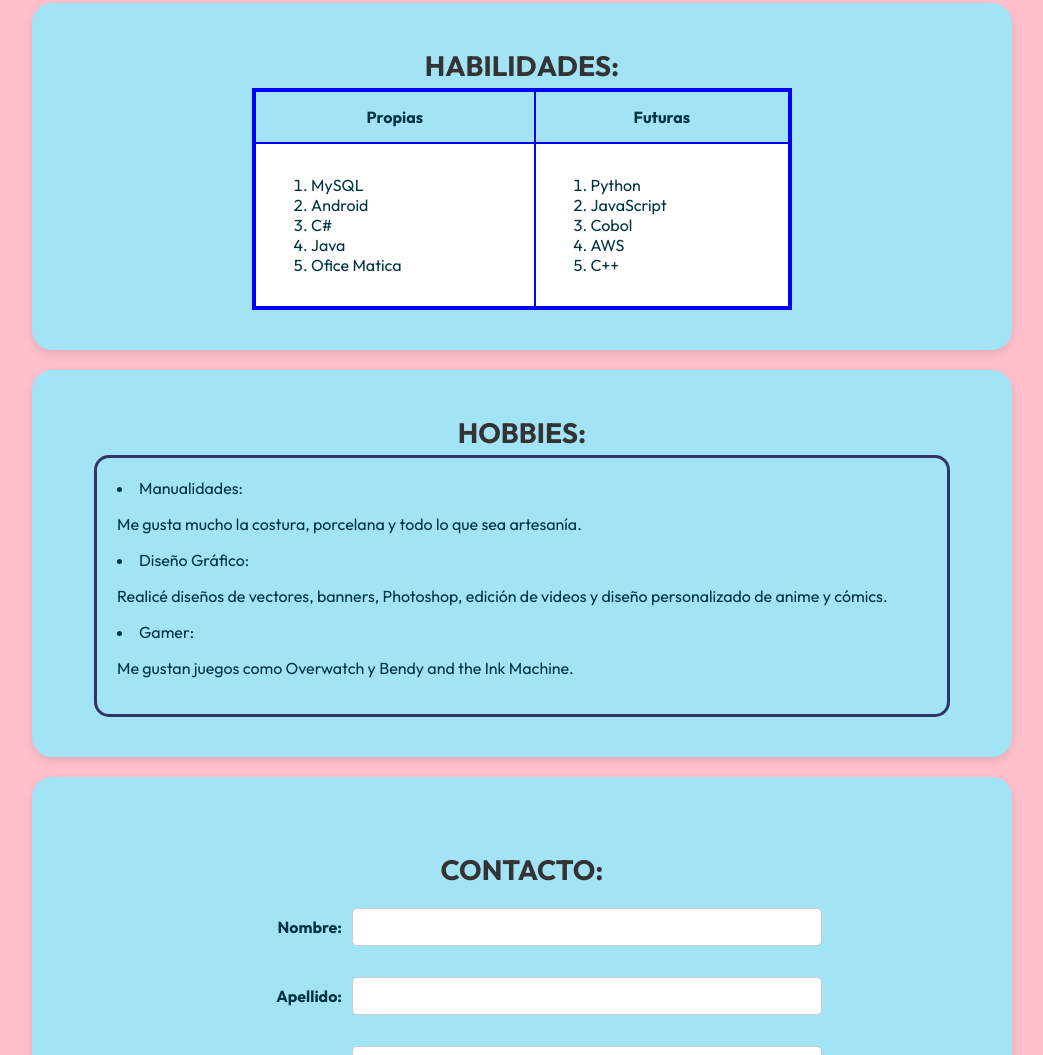
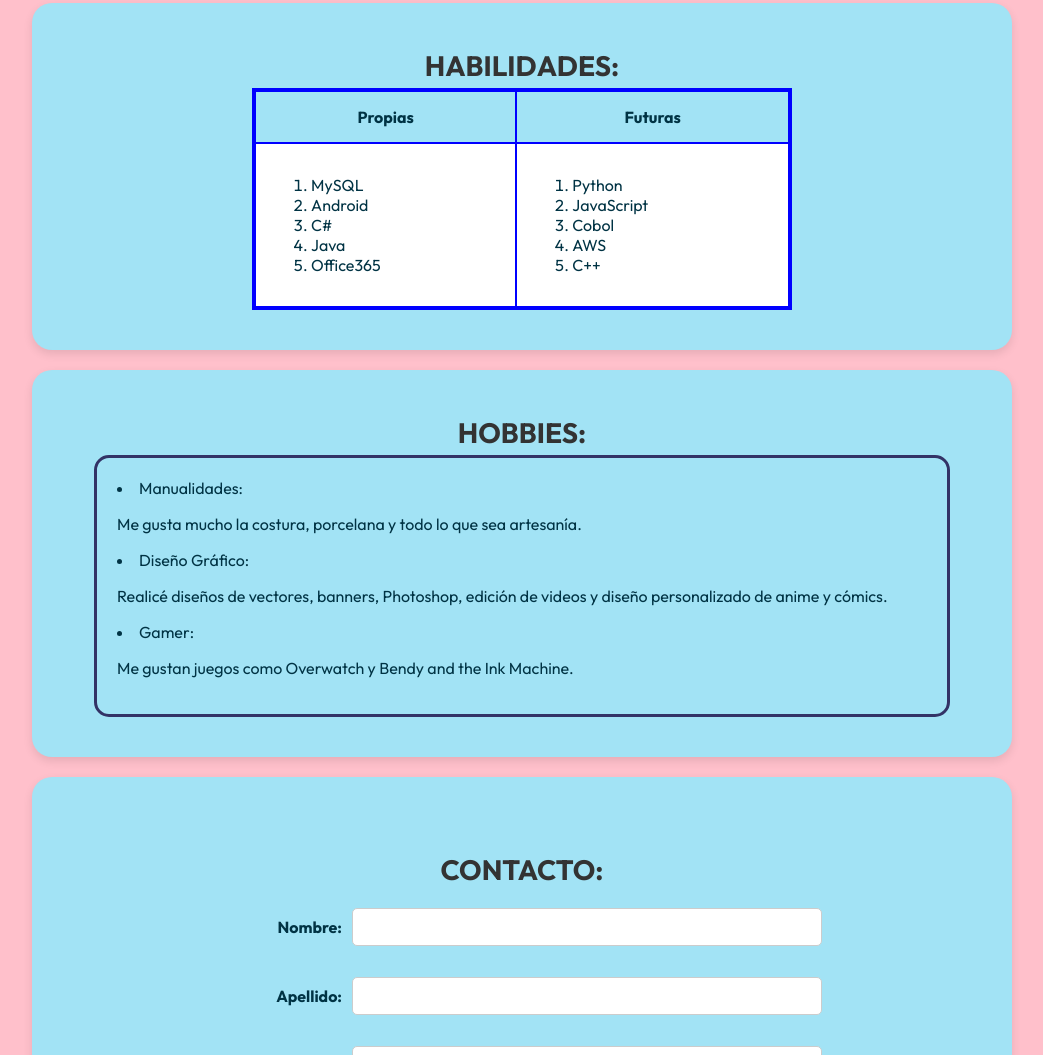
Before and after one commit to SabrinaChoque/PortafolioPersonal_ChoqueSabrina_ComisionD, a plain HTML site: page index.html in a window 1280 px wide. Shown: the part 716-1771 px from the top of the page, without its empty margins (118-1161 px from the left). Drawn offline with Linux system fonts and the light colour scheme.

Commit message:
finalizado
modifique info

```diff
--- a/index.html
+++ b/index.html
@@ -65,7 +65,7 @@
                             <li>Android</li>
                             <li>C#</li>
                             <li>Java</li>
-                            <li>Ofice Matica</li>
+                            <li>Office365</li>
                         </ol>
                     </td>
                     <td>
```
